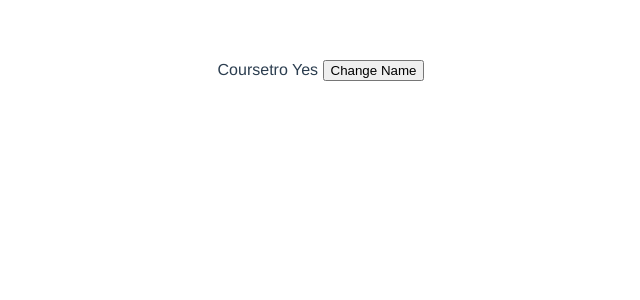
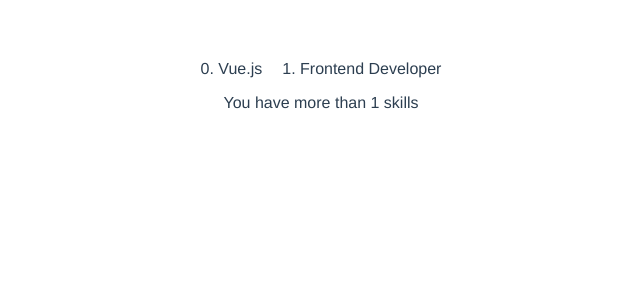
Before and after one commit to jervalles/vue-simplelist, a Vue app in the folder vue-skills/: page / in a window 1280 px wide. Shown: the top 300 px of the page, without its empty margins (319-959 px from the left). Built offline with nearby package versions, Linux system fonts and the light colour scheme.

Commit message:
tested a ternary (v-if v-else) if else Working

```diff
--- a/vue-skills/src/components/Skills.vue
+++ b/vue-skills/src/components/Skills.vue
@@ -1,8 +1,14 @@
 <template>
   <div class="hello">
- {{ name }}
-{{ btnState ? 'Yes' : 'No'}}
- <button v-on:click="btnState=!btnState">Change Name</button>
+    <div class="holder">
+      <ul>
+        <li v-for="(data, index) in skills" :key='index'>{{ index }}. {{ data.skill }}</li>
+      </ul>
+
+<p v-if="skills.length > 1">You have more than 1 skills</p>
+<p v-else>You have less than or equal to 1 skill</p>
+
+       </div>
   </div>
 </template>
 
@@ -11,8 +17,10 @@
   name: 'Skills',
   data() {
     return {
-      name: 'Coursetro',
-      btnState: true
+      skills: [
+        { "skill": "Vue.js" },
+        { "skill": "Frontend Developer" }
+      ]
     }
   }
 }
```
